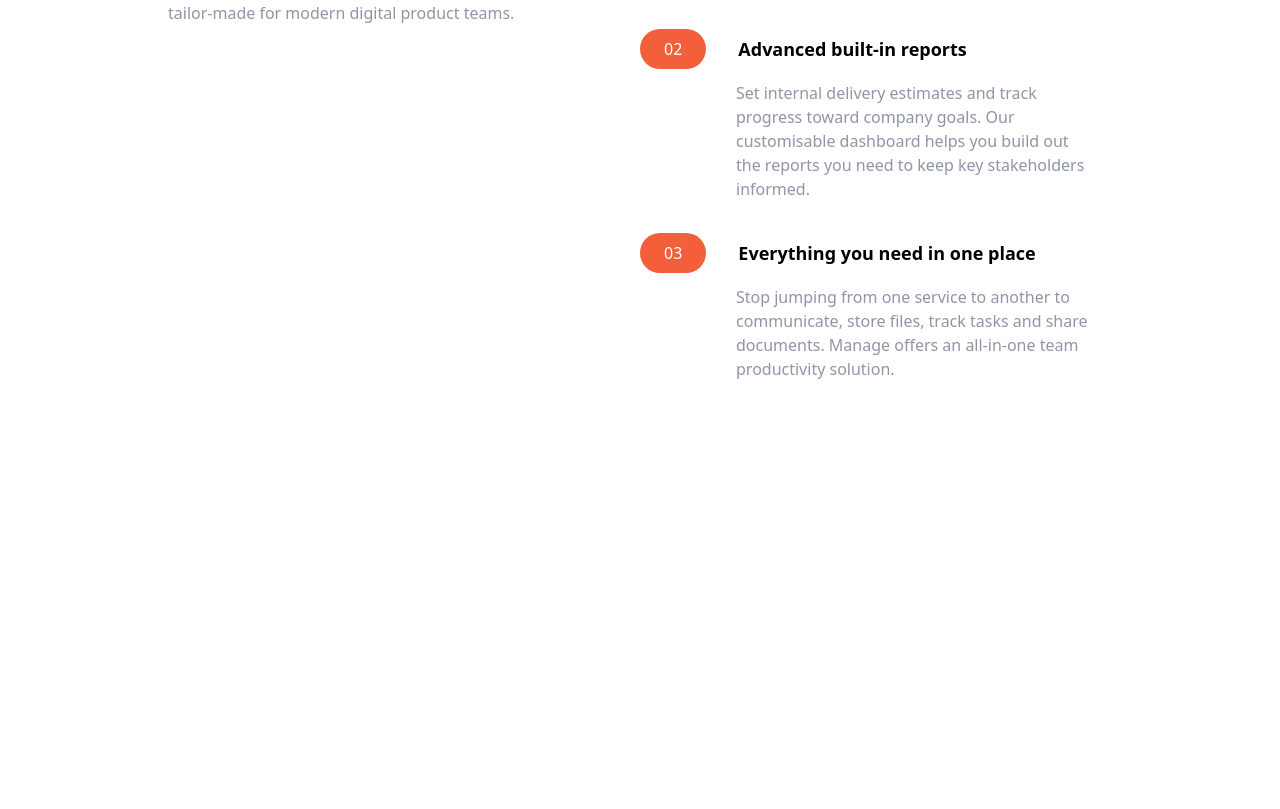
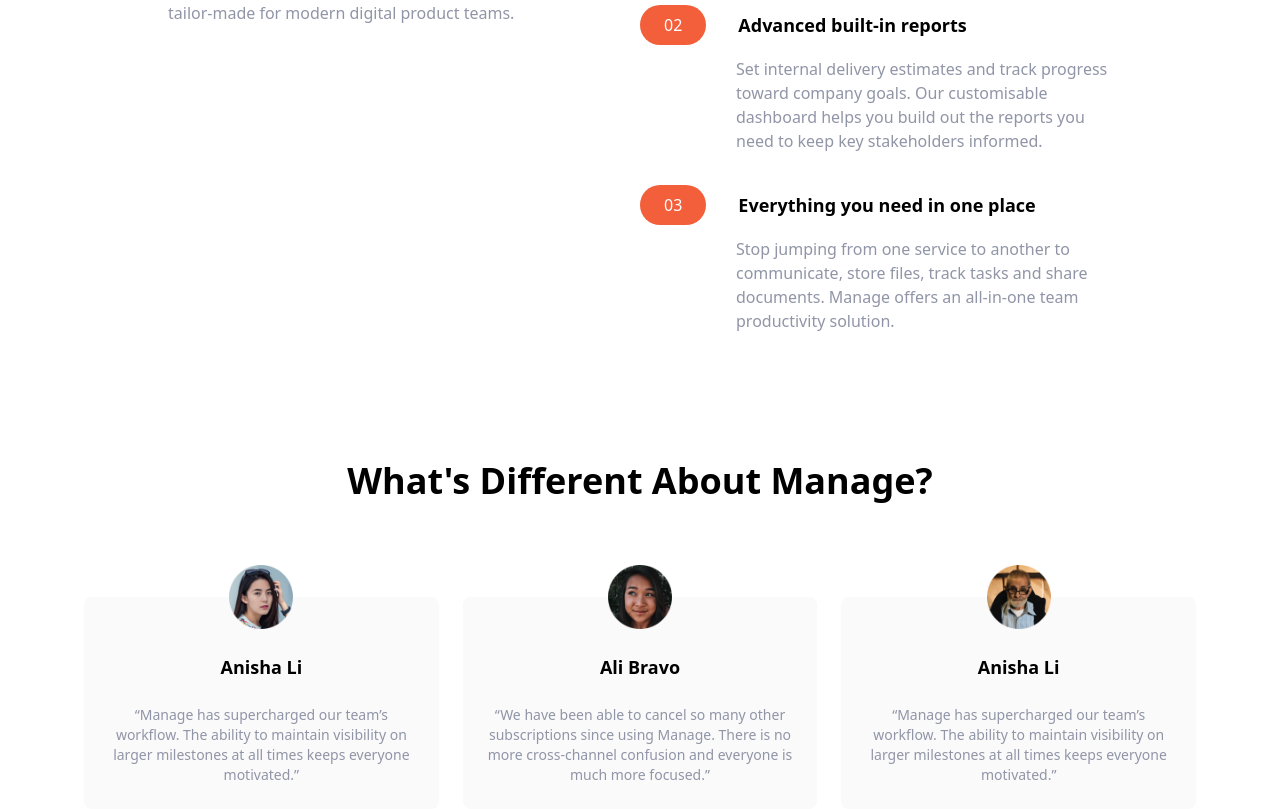
Before and after one commit to borhan-siddik/Tailwind-Project, a website: page index.html in a window 1280 px wide. Shown: the part 831-1640 px from the top of the page. Before the commit the page ends 1252 px from the top, so only its background shows below. Drawn offline with Linux system fonts and the light colour scheme.

Commit message:
commit on 2245 hours

```diff
--- a/index.html
+++ b/index.html
@@ -47,7 +47,7 @@
 	</section>
 	<!-- Features Section  -->
 	<section id="features">
-		<div class="container flex flex-col px-4 mx-auto my-10 space-y-12 md:space-y-0 md:flex-row">
+		<div class="container flex flex-col px-4 mx-auto mt-10 space-y-12 md:space-y-0 md:flex-row">
 			<!-- What's Different  -->
 			<div class="flex flex-col space-y-12 md:w-1/2">
 				<h2 class="max-w-md text-4xl font-bold text-center md:text-left">What's different about Manager?</h2>
@@ -56,7 +56,7 @@
 
 			<!-- Numbered List  -->
 			<div class="flex flex-col space-y-8 md:w-1/2">
-				<div class="flex flex-col space-y-3 md:space-y-0 md:space-x-6 md:flex-row max-w-md">
+				<div class="flex flex-col space-y-3 md:space-y-0 md:space-x-6 md:flex-row max-w-lg">
 					<!-- Heading -->
 					<div class="">
 						<div class="flex items-center space-x-8 bg-brightRedSupLight md:bg-transparent rounded-l-full">
@@ -69,7 +69,7 @@
 							again.</p>
 					</div>
 				</div>
-				<div class="flex flex-col space-y-3 md:space-y-0 md:space-x-6 md:flex-row max-w-md">
+				<div class="flex flex-col space-y-3 md:space-y-0 md:space-x-6 md:flex-row max-w-lg">
 					<!-- Heading -->
 					<div class="">
 						<div class="flex items-center space-x-8 bg-brightRedSupLight md:bg-transparent rounded-l-full">
@@ -81,7 +81,7 @@
 							the reports you need to keep key stakeholders informed.</p>
 					</div>
 				</div>
-				<div class="flex flex-col space-y-3 md:space-y-0 md:space-x-6 md:flex-row max-w-md">
+				<div class="flex flex-col space-y-3 md:space-y-0 md:space-x-6 md:flex-row max-w-lg">
 					<!-- Heading -->
 					<div class="">
 						<div class="flex items-center space-x-8 bg-brightRedSupLight md:bg-transparent rounded-l-full">
@@ -96,5 +96,41 @@
 			</div>
 		</div>
 	</section>
+	<!-- Testimonials -->
+	<section id="testimonials">
+		<div class="max-w-6xl px-5 mx-auto mt-32 text-center">
+			<!-- Heading -->
+			<h2 class="text-4xl font-bold text-center">
+				What's Different About Manage?
+			</h2>
+			<!-- Testimonial Container -->
+			<div class="flex flex-col mt-24 md:flex-row md:space-x-6">
+				<!-- Testimonial 1 -->
+				<div class="flex flex-col items-center p-6 space-y-6 rounded-lg bg-veryLightGray md:w-1/3">
+					<img src="img/avatar-anisha.png" class="w-16 -mt-14" alt="">
+					<h5 class="text-lg font-bold">Anisha Li</h5>
+					<p class="text-sm text-darkGrayishBlue">“Manage has supercharged our team’s workflow. The ability to
+						maintain visibility on larger milestones at all times keeps
+						everyone motivated.”</p>
+				</div>
+				<!-- Testimonial 2 -->
+				<div class="flex flex-col items-center p-6 space-y-6 rounded-lg bg-veryLightGray md:w-1/3">
+					<img src="img/avatar-ali.png" class="w-16 -mt-14" alt="">
+					<h5 class="text-lg font-bold">Ali Bravo</h5>
+					<p class="text-sm text-darkGrayishBlue">“We have been able to cancel so many other subscriptions since
+						using Manage. There is no more cross-channel confusion and
+						everyone is much more focused.”</p>
+				</div>
+				<!-- Testimonial 3 -->
+				<div class="flex flex-col items-center p-6 space-y-6 rounded-lg bg-veryLightGray md:w-1/3">
+					<img src="img/avatar-richard.png" class="w-16 -mt-14" alt="">
+					<h5 class="text-lg font-bold">Anisha Li</h5>
+					<p class="text-sm text-darkGrayishBlue">“Manage has supercharged our team’s workflow. The ability to
+						maintain visibility on larger milestones at all times keeps
+						everyone motivated.”</p>
+				</div>
+			</div>
+		</div>
+	</section>
 </body>
 </html>
```
Also changed, not shown: css/main.css.
